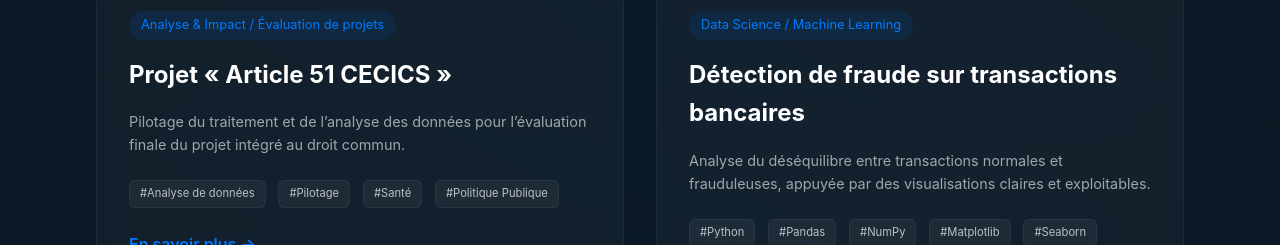
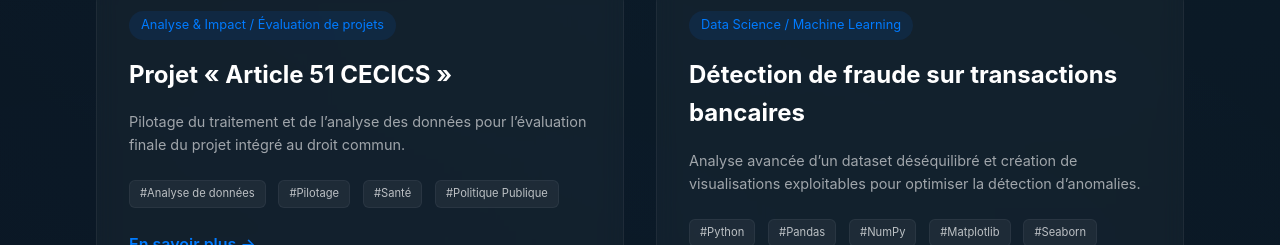
Before and after one commit to WoodyBOR1/Woody-BORGELLA-Portfolio, a React (Vite) app: page / in a window 1280 px wide. Shown: the part 1855-2100 px from the top of the page. Built offline with nearby package versions, Linux system fonts and the light colour scheme.

Commit message:
feat: add project link for fraud detection and update description

```diff
--- a/src/App.jsx
+++ b/src/App.jsx
@@ -50,9 +50,10 @@ const translations = {
         {
           id: 1,
           title: "Détection de fraude sur transactions bancaires",
-          description: "Analyse du déséquilibre entre transactions normales et frauduleuses, appuyée par des visualisations claires et exploitables.",
+          description: "Analyse avancée d’un dataset déséquilibré et création de visualisations exploitables pour optimiser la détection d’anomalies.",
           tags: ["Python", "Pandas", "NumPy", "Matplotlib", "Seaborn", "Scikit-learn", "XGBoost", "Imbalanced-learn"],
-          category: "Data Science / Machine Learning"
+          category: "Data Science / Machine Learning",
+         link: "https://woodybor1.github.io/Credit-Card-Fraud-Detection/"
         },
         {
           id: 2,
```
